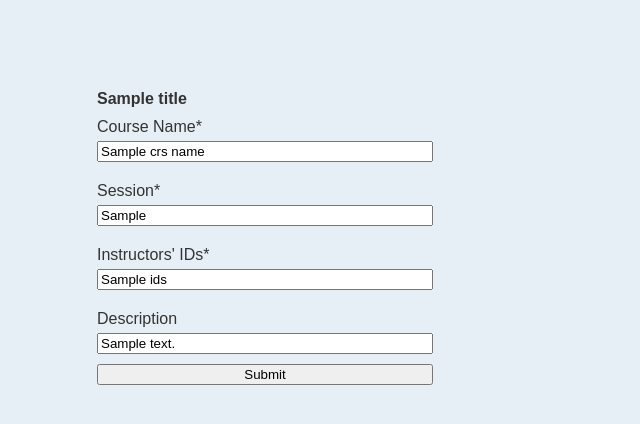
After one commit to Orangestella/learning_management_system, a Flask app: template templates/course_window.html in a window 1280 px wide. The commit adds this page. Shown: the top 424 px of the page, without its empty margins (0-640 px from the left). Run offline with Flask 3, Linux system fonts and the light colour scheme; the template is opened without the code that fills it: most values are stand-ins (such as "Sample title", 1, 10 or a date in 2020); parts of the project's set-up code (start-up, migrations or seed data) failed here and were passed over; some libraries are stand-ins or nearby versions.

Commit message:
add courses functions

```diff
--- a/app.py
+++ b/app.py
@@ -1,3 +1,5 @@
+from datetime import datetime
+
 import flask
 from flask import Flask, session, request, make_response, jsonify
 import utils
@@ -21,28 +23,33 @@ def index():  # put application's code here
         print(flask.request.cookies.get("userid"))
         return flask.redirect("/login")
     else:
-        if "userid" not in session:
+        if "userid" not in session and "role_id" not in session:
             session["userid"] = int(flask.request.cookies.get("userid"))
             print(int(flask.request.cookies.get("userid")))
-        query = "SELECT role_id, firstname FROM users WHERE id=%s"
+        query1 = "SELECT role_id, firstname FROM users WHERE id=%s"
         value = (session["userid"],)
-        cursor.execute(query, value)
-        result = cursor.fetchone()
-        fname = result[1]
-        print(result)
-        if result[0] == 0:  # Admin
-            query = "SELECT COUNT(*) FROM users"
-            cursor.execute(query)
-            result = cursor.fetchone()
-            total_users = result[0]
+        cursor.execute(query1, value)
+        result1 = cursor.fetchone()
+        fname = result1[1]
+        session["role_id"] = result1[0]
+        session["name"] = fname
+        print(result1)
+        if result1[0] == 0:  # Admin
+            query1 = "SELECT COUNT(*) FROM users"
+            cursor.execute(query1)
+            result1 = cursor.fetchone()
+            query2 = "SELECT COUNT(*) FROM courses"
+            cursor.execute(query2)
+            result2 = cursor.fetchone()
+            total_users = result1[0]
             speech_rate = 0.4
             assign_rate = 0.7
-            total_courses = 19
+            total_courses = result2[0]
             return flask.render_template("index_admin.html", firstname=fname, total_courses=total_courses,
                                          speech_rate=speech_rate, total_users=total_users, assign_rate=assign_rate)
-        elif result[0] == 1:  # Student
+        elif result1[0] == 1:  # Student
             return "You are student."
-        elif result[0] == 2:  # Instructor
+        elif result1[0] == 2:  # Instructor
             return "You are instructor."
         else:
             return "Error"
@@ -94,7 +101,7 @@ def account():
     role_dict = {0: 'Admin', 1: 'Student', 2: 'Instructor'}
     if 'userid' not in session or session["role_id"] != 0:
         return flask.redirect("/login")
-    search_key = request.args.get('account_keyword')
+    search_key = request.args.get('items_keyword')
     if search_key is None or search_key == '':
         query = "SELECT id, firstname, lastname, role_id FROM learn_manage.users"
         value = ()
@@ -120,13 +127,15 @@ def account():
     print(results)
     results = [(id, firstname, lastname, role_dict[role_id]) for id, firstname, lastname, role_id in results]
     print(results)
-    return flask.render_template("account_console.html", accounts=results, firstname=session['name'])
+    return flask.render_template("console.html", items=results, firstname=session['name'], type="account")
 
 
-@app.route('/account/create_account', methods=['GET', 'POST'])
+@app.route('/account/create', methods=['GET', 'POST'])
 def create_account():
+    if 'userid' not in session or session["role_id"] != 0:
+        return jsonify({'status': 'unauthenticated', 'message': 'Unauthenticated.'})
     if flask.request.method == 'GET':
-        return flask.render_template("create_account.html")
+        return flask.render_template("account_window.html", title="Create new account", edit=False)
     else:
         try:
             f_name = flask.request.form["c_firstname"]
@@ -146,5 +155,329 @@ def create_account():
             return jsonify({'status': 'error', 'message': f'{e} occurred, please try again.'})
 
 
+@app.route('/account/delete', methods=['GET'])
+def delete_account():
+    if 'userid' not in session or session["role_id"] != 0:
+        return flask.redirect("/login")
+    try:
+        account_id = flask.request.args['id']
+        if account_id == session["userid"]:
+            return flask.redirect("/account")
+        query = "DELETE FROM learn_manage.users WHERE id=%s"
+        value = (account_id,)
+        cursor.execute(query, value)
+        cnx.commit()
+        return flask.redirect("/account")
+    except Exception as e:
+        cnx.rollback()
+        print(e)
+        return flask.redirect("/account")
+
+
+@app.route('/account/edit', methods=['GET', 'POST'])
+def edit_account():
+    if 'userid' not in session or session["role_id"] != 0:
+        return jsonify({'status': 'unauthenticated', 'message': 'You do not have access to perform this operation'})
+    if flask.request.method == 'GET':
+        account_id = flask.request.args['id']
+        query = "SELECT firstname, lastname FROM learn_manage.users WHERE id=%s"
+        value = (account_id,)
+        cursor.execute(query, value)
+        result = cursor.fetchone()
+        if result is None:
+            return flask.redirect("/account")
+        return flask.render_template("account_window.html", title="Edit account", edit=True, id=account_id,
+                                     f_name=result[0], l_name=result[1])
+    else:
+        f_name = flask.request.form["c_firstname"]
+        l_name = flask.request.form["c_lastname"]
+        psw = flask.request.form["c_psw"]
+        psw_confirm = flask.request.form["e_psw"]
+        if psw_confirm != psw:
+            return jsonify({'status': 'error', 'message': f'Two inputs are inconsistent, please try again.'})
+        else:
+            psw = utils.md5(psw).upper()
+        role_id = int(flask.request.form["c_roles"])
+        account_id = flask.request.form["e_id"]
+        if psw == '' or None:
+            query = "UPDATE learn_manage.users SET firstname=%s, lastname=%s, role_id=%s WHERE id=%s"
+            value = (f_name, l_name, psw, role_id, account_id)
+        else:
+            query = "UPDATE learn_manage.users SET firstname=%s, lastname=%s, password=%s, role_id=%s WHERE id=%s"
+            value = (f_name, l_name, psw, role_id, account_id)
+        try:
+            cursor.execute(query, value)
+            cnx.commit()
+            if cursor.rowcount > 0:
+                return jsonify({'status': 'success', 'message': 'Success.'})
+            else:
+                return jsonify({'status': 'error', 'message': 'Fail to edit, cannot find this user.'})
+        except Exception as e:
+            cnx.rollback()
+            return jsonify({'status': 'error', 'message': f'{e} occurred, please try again.'})
+
+
+@app.route('/course', methods=['GET'])
+def course():
+    if 'userid' not in session or session["role_id"] != 0:
+        return flask.redirect("/login")
+    search_key = request.args.get('items_keyword')
+    if search_key is None or search_key == '':
+        query = (
+            "SELECT courses.id, courses.name, CONCAT_WS(' ', users.firstname, users.lastname) AS Instructor, users.id, session FROM learn_manage.courses INNER "
+            "JOIN learn_manage.users ON users.id = courses.leader_id")
+        value = ()
+    elif search_key.isnumeric():
+        search_key = int(search_key)
+        query = (
+            "SELECT courses.id, courses.name, CONCAT_WS(' ', users.firstname, users.lastname) AS Instructor, users.id, session FROM learn_manage.courses INNER "
+            "JOIN learn_manage.users ON users.id = courses.leader_id WHERE courses.id=%s OR "
+            "courses.leader_id=%s")
+        value = (search_key, search_key)
+    elif search_key[:4] in ("crs\40", "ins\40"):
+        search_cmd = search_key[:3]
+        search_target = search_key[4:]
+        if search_target.isnumeric():
+            search_target = int(search_target)
+            if search_cmd == "crs":
+                query = ("SELECT courses.id, courses.name, CONCAT_WS(' ', users.firstname, users.lastname) AS "
+                         "Instructor, users.id, session FROM learn_manage.courses INNER JOIN learn_manage.users ON "
+                         "users.id = courses.leader_id WHERE courses.id=%s")
+            else:
+                query = ("SELECT courses.id, courses.name, CONCAT_WS(' ', users.firstname, users.lastname) AS "
+                         "Instructor, users.id, session FROM learn_manage.courses INNER JOIN learn_manage.users ON "
+                         "users.id = courses.leader_id WHERE courses.leader_id=%s")
+            value = (search_target,)
+        else:
+            if search_cmd == "crs":
+                query = ("SELECT courses.id, courses.name, CONCAT_WS(' ', users.firstname, users.lastname) AS "
+                         "Instructor, users.id, session FROM learn_manage.courses INNER JOIN learn_manage.users ON "
+                         "users.id = courses.leader_id WHERE courses.name lIKE %s")
+            else:
+                query = ("SELECT courses.id, courses.name, CONCAT_WS(' ', users.firstname, users.lastname) AS "
+                         "Instructor, users.id, session FROM learn_manage.courses INNER JOIN learn_manage.users ON "
+                         "users.id = courses.leader_id WHERE CONCAT_WS(' ', users.firstname, users.lastname) LIKE "
+                         "%s")
+            value = (f'%{search_target}%',)
+    else:
+        query = ("SELECT courses.id, courses.name, CONCAT_WS(' ', users.firstname, users.lastname) AS Instructor, "
+                 "users.id, session FROM learn_manage.courses INNER JOIN learn_manage.users ON users.id = "
+                 "courses.leader_id WHERE courses.name lIKE %s OR CONCAT_WS(' ', users.firstname, users.lastname) "
+                 "LIKE %s")
+        value = (f'%{search_key}%', f'%{search_key}%')
+    cursor.execute(query, value)
+    results = cursor.fetchall()
+    return flask.render_template("console.html", items=results, firstname=session['name'], type="course")
+
+
+@app.route('/course/create', methods=['GET', 'POST'])
+def create_course():
+    if 'userid' not in session or session["role_id"] != 0:
+        return jsonify({'status': 'unauthenticated', 'message': 'Unauthenticated.'})
+    if flask.request.method == 'GET':
+        return flask.render_template("course_window.html", title="Create new course", edit=False)
+    else:
+        try:
+            crs_name = flask.request.form['course_name']
+            crs_session = flask.request.form['session']
+            ins_ids = flask.request.form['ins_ids']
+            description = flask.request.form['description']
+
+            ins_ids_list = ins_ids.split(' ')
+            print(ins_ids_list)
+            for ins_id in ins_ids_list:
+                if not ins_id.isnumeric():
+                    return jsonify({'status': 'error', 'message': 'Invalid Instructor ID.'})
+                else:
+                    query = "SELECT"
+
+            query = "INSERT INTO learn_manage.courses (name, description, leader_id, session) VALUES (%s, %s, %s, %s)"
+            value = (crs_name, description, ins_ids_list[0], crs_session)
+            cursor.execute(query, value)
+            cnx.commit()
+            if cursor.rowcount > 0:
+                last_crs_id = cursor.lastrowid
+                try:
+                    for ins_id in ins_ids_list:
+                        ins_id = int(ins_id)
+                        query = "INSERT INTO learn_manage.ins_crs_assignments (ins_id, crs_id) VALUES (%s, %s)"
+                        value = (ins_id, last_crs_id)
+                        cursor.execute(query, value)
+                        cnx.commit()
+                    return jsonify({'status': 'success', 'message': 'Create new account successfully.'})
+                except Exception as e:
+                    cnx.rollback()
+                    return jsonify(
+                        {'status': 'error', 'message': f'{e} occurred at the second step, please try again.'})
+            else:
+                return jsonify({'status': 'error', 'message': 'Fail to create, please try again.'})
+        except Exception as e:
+            cnx.rollback()
+            return jsonify({'status': 'error', 'message': f'{e} occurred at the first step, please try again.'})
+
+
+@app.route('/course/delete', methods=['GET'])
+def delete_course():
+    if 'userid' not in session or session["role_id"] != 0:
+        return flask.redirect("/login")
+    try:
+        crs_id = flask.request.args['id']
+        query = "DELETE FROM learn_manage.courses WHERE id=%s"
+        value = (crs_id,)
+        cursor.execute(query, value)
+        cnx.commit()
+        query = "DELETE FROM learn_manage.ins_crs_assignments WHERE crs_id=%s"
+        cursor.execute(query, value)
+        cnx.commit()
+        return flask.redirect("/course")
+    except Exception as e:
+        cnx.rollback()
+        print(e)
+        return flask.redirect("/course")
+
+
+@app.route('/course/edit', methods=['GET', 'POST'])
+def edit_course():
+    if 'userid' not in session or session["role_id"] != 0:
+        return jsonify({'status': 'unauthenticated', 'message': 'You do not have access to perform this operation'})
+    if flask.request.method == 'GET':
+        crs_id = flask.request.args['id']
+        query = "SELECT name, description, session FROM learn_manage.courses WHERE id=%s"
+        value = (crs_id,)
+        cursor.execute(query, value)
+        result1 = cursor.fetchone()
+        query2 = "SELECT ins_id FROM learn_manage.ins_crs_assignments WHERE crs_id=%s"
+        value2 = (crs_id,)
+        cursor.execute(query2, value2)
+        result2 = cursor.fetchall()
+        ids = ''.join([str(t[0]) + " " for t in result2])
+        ids = ids[:-1]
+        if result1 is None:
+            return flask.redirect("/course")
+        print("?")
+        return flask.render_template("course_window.html", title="Edit course", edit=True, id=crs_id,
+                                     crs_name=result1[0], ids=ids, desc=result1[1], crs_session=result1[2])
+    else:
+        print("??")
+        crs_name = flask.request.form["course_name"]
+        crs_session = flask.request.form["session"]
+        ins_ids = flask.request.form["ins_ids"]
+        description = flask.request.form["description"]
+        crs_id = flask.request.form["c_id"]
+        print("Going on.")
+
+        ins_ids_list = ins_ids.split(' ')
+        for ins_id in ins_ids_list:
+            if not ins_id.isnumeric():
+                print("Nearly fail.")
+                return jsonify({'status': 'error', 'message': 'Invalid Instructor ID.'})
+        query = "UPDATE learn_manage.courses SET name=%s, session=%s, leader_id=%s, description=%s WHERE id=%s"
+        value = (crs_name, crs_session, int(ins_ids_list[0]), description, crs_id)
+        try:
+            cursor.execute(query, value)
+            cnx.commit()
+            if cursor.rowcount > 0:
+                print("Maybe success")
+                try:
+                    query = "DELETE FROM learn_manage.ins_crs_assignments WHERE crs_id=%s"
+                    value = (crs_id,)
+                    cursor.execute(query, value)
+                    cnx.commit()
+                    for ins_id in ins_ids_list:
+                        ins_id = int(ins_id)
+                        query = "INSERT INTO learn_manage.ins_crs_assignments (ins_id, crs_id) VALUES (%s, %s)"
+                        value = (ins_id, crs_id)
+                        cursor.execute(query, value)
+                        cnx.commit()
+                    print("Nearly success.")
+                    return jsonify({'status': 'success', 'message': 'Success.'})
+                except Exception as e:
+                    cnx.rollback()
+                    return jsonify({'status': 'error', 'message': f'{e} occurred, please try again.'})
+            else:
+                return jsonify({'status': 'error', 'message': 'Fail to edit, cannot find this course.'})
+        except Exception as e:
+            cnx.rollback()
+            return jsonify({'status': 'error', 'message': f'{e} occurred, please try again.'})
+
+
+@app.route('/course/enroll', methods=['GET', 'POST'])
+def enroll_course():
+    if 'userid' not in session or session["role_id"] != 0:
+        return jsonify({'status': 'unauthenticated', 'message': 'You do not have access to perform this operation'})
+
+    if flask.request.method == 'GET':
+        crs_id = flask.request.args['id']
+        query = "SELECT student_id, course_id, id FROM learn_manage.enrollments WHERE course_id=%s"
+        value = (crs_id,)
+        cursor.execute(query, value)
+        result = cursor.fetchall()
+        std_ids = ''
+        print(result)
+        if result is not None:
+            for erl in result:
+                std_ids = std_ids + str(erl[0]) + ' '
+            std_ids = std_ids[:-1]
+        return flask.render_template("enrollment.html", title="Enroll course", ids=std_ids, crs_id=crs_id)
+    else:
+        crs_id = flask.request.form['crs_id']
+        std_ids = flask.request.form['std_ids']
+        query = "SELECT student_id, course_id, id FROM learn_manage.enrollments WHERE course_id=%s"
+        value = (crs_id,)
+        cursor.execute(query, value)
+        result = cursor.fetchall()
+        std_ids_list = std_ids.split(' ')
+        for std_id in std_ids_list:
+            if not std_id.isnumeric():
+                return flask.jsonify({'status': 'error', 'message': 'Invalid format.'})
+            else:
+                query = "SELECT id FROM learn_manage.users WHERE id=%s"
+                value = (int(std_id),)
+                cursor.execute(query, value)
+                result2 = cursor.fetchone()
+                if result2 is None:
+                    return flask.jsonify({'status': 'error', 'message': 'Invalid Student ID.'})
+        try:
+            print("Are you ok?")
+            if result:
+                print("wtf", result)
+                ori_ids = [t[0] for t in result]
+                for ori_erl in result:
+                    if ori_erl[0] not in std_ids_list:
+                        query = "DELETE FROM learn_manage.enrollments WHERE id=%s"
+                        value = (int(ori_erl[2]),)
+                        cursor.execute(query, value)
+                        cnx.commit()
+                    for std_id in std_ids_list:
+                        if std_id not in ori_ids:
+                            date = datetime.now()
+                            query = ("INSERT INTO learn_manage.enrollments (student_id, course_id, enrollment_date) "
+                                     "VALUES (%s, %s, %s)")
+                            value = (int(std_id), crs_id, date.strftime("%Y-%m-%d"))
+                            cursor.execute(query, value)
+                            cnx.commit()
+                return flask.jsonify({'status': 'success', 'message': 'Success.'})
+            else:
+                try:
+                    for std_id in std_ids_list:
+                        print("?????")
+                        date = datetime.now()
+                        query = ("INSERT INTO learn_manage.enrollments (student_id, course_id, enrollment_date) VALUES "
+                                 "(%s, %s, %s)")
+                        value = (int(std_id), crs_id, date.strftime("%Y-%m-%d"))
+                        cursor.execute(query, value)
+                        cnx.commit()
+                    return flask.jsonify({'status': 'success', 'message': 'Success.'})
+                except Exception as e:
+                    cnx.rollback()
+                    return jsonify({'status': 'error', 'message': f'{e} occurred, please try again.'})
+        except Exception as e:
+            cnx.rollback()
+            return jsonify({'status': 'error', 'message': f'{e} occurred, please try again.'})
+
+
+
+
+
 if __name__ == '__main__':
     app.run()
--- /dev/null
+++ b/static/js/admin_window.js
@@ -0,0 +1,24 @@
+$(document).ready(function() {
+    let path = window.location.pathname;
+    $('form[name="admin_editor"]').on('submit', function(e) {
+        e.preventDefault();
+        $.ajax({
+            url: path,
+            method: 'POST',
+            data: $(this).serialize(),
+            success: function(data) {
+                alert(data.message)
+                if (data.status === 'success') {
+                   window.close()
+                }
+            }
+        });
+    });
+
+    $('a.delete_link').on('click', function (e) {
+        let r = confirm("Are you sure you want to perform this operation?");
+        if (r !== true) {
+            e.preventDefault();
+        }
+    });
+});
--- a/static/stylesheets/admin.css
+++ b/static/stylesheets/admin.css
@@ -119,12 +119,12 @@ header{
 }
 
 
-.table_search, #create_account {
+.table_search, #create_item {
   display: inline-block; /* 并排显示 */
   margin-right: 10px;
 }
 
-#account_keyword, #search_account {
+#items_keyword, #search_items {
   font-size: 14px; /* 搜索框和搜索按钮字体大小 */
 }
 
--- /dev/null
+++ b/templates/course_window.html
@@ -0,0 +1,39 @@
+<!DOCTYPE html>
+<html lang="en">
+<head>
+    <meta charset="UTF-8">
+    <link rel="stylesheet" type="text/css" href="{{ url_for('static', filename='stylesheets/admin.css') }}">
+    <script src="https://apps.bdimg.com/libs/jquery/2.1.4/jquery.min.js"></script>
+    <script src="https://unpkg.com/sweetalert/dist/sweetalert.min.js" async="async"></script>
+    <script src="{{ url_for('static',filename='js/admin_window.js') }}"></script>
+    <title>Course console</title>
+</head>
+<body>
+<div class="admin_form" id="admin_crs">
+    <b>{{ title }}</b>
+    <form name="admin_editor" id="crs_editor" method="post">
+        {% if edit %}
+        <label for="c_id">ID*</label><input name="c_id" id="c_id" type="text" value="{{ id }}" readonly>
+        {% endif %}
+        <label for="course_name">Course Name*</label><input type="text" id="course_name" name="course_name" value="{{ crs_name }}" required>
+        <label for="session">Session*</label><input type="text" id="session" name="session" value="{{ crs_session }}" required>
+        <label for="ins_ids">Instructors' IDs*</label><input type="text" id="ins_ids" name="ins_ids" value="{{ ids }}" required>
+        <label for="description">Description</label><input type="text" id="description" name="description" value="{{ desc }}">
+        <input name="crs_submit" id="crs_submit" type="submit" value="Submit">
+    </form>
+</div>
+<script>
+        console.log(document.getElementById('crs_editor'))
+        document.getElementById('crs_editor').addEventListener('submit', function(event) {
+            let inputVal = document.getElementById('ins_ids').value;
+            let regex = /^(\d+\s)*\d+$/;
+
+            if (!regex.test(inputVal)) {
+                event.preventDefault();
+                alert('Invalid IDs. Please enter numbers separated by spaces in Instructors\' IDs');
+            }
+        });
+
+</script>
+</body>
+</html>
```
Also changed, not shown: static/js/create_account.js (deleted, +0 -22 lines), templates/account_console.html (deleted, +0 -61 lines), templates/account_window.html (added, +33 -0 lines), templates/adminbase.html (added, +14 -0 lines), templates/base.html (added, +26 -0 lines), templates/console.html (added, +50 -0 lines), templates/create_account.html (deleted, +0 -27 lines), templates/enrollment.html (added, +21 -0 lines), templates/index_admin.html (+9 -29 lines).
